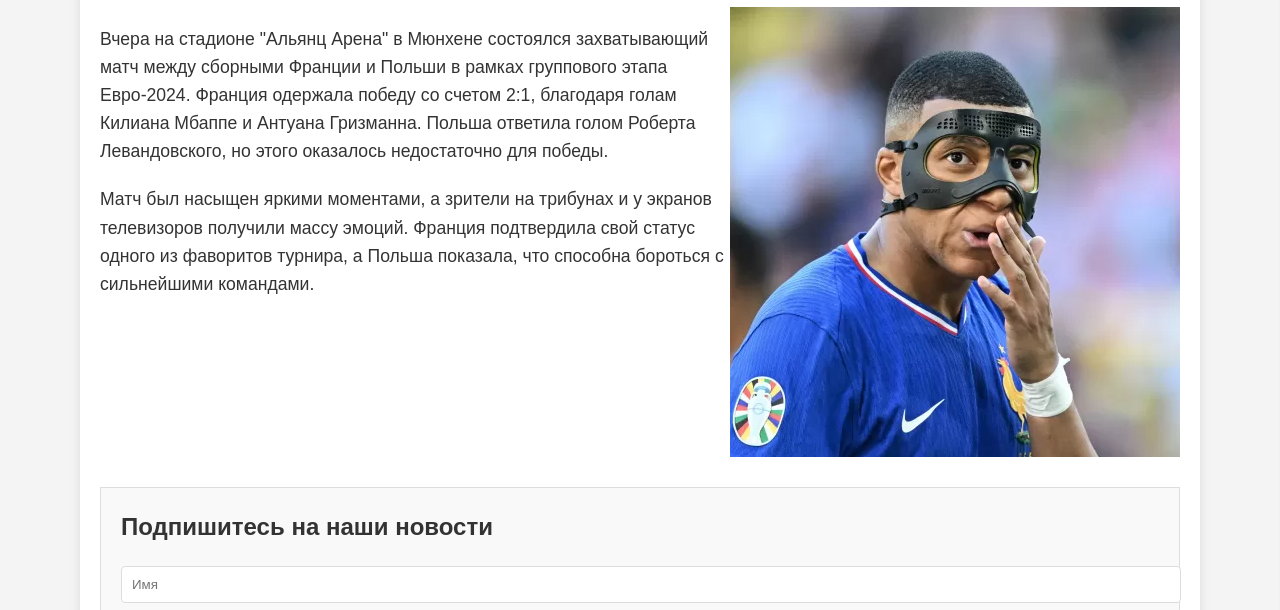
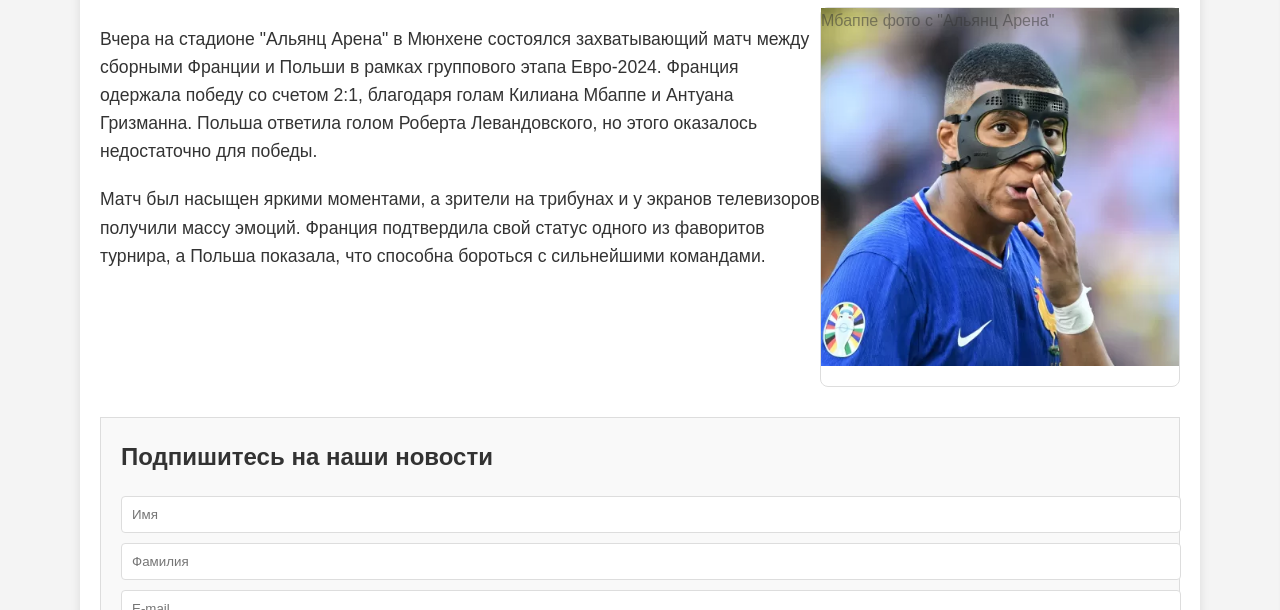
Before and after one commit to Levshin-ArtQ/news_template, a website: page index.html in a window 1280 px wide. Shown: the part 179-789 px from the top of the page. Drawn offline with Linux system fonts and the light colour scheme.

Commit message:
image update

```diff
--- a/index.html
+++ b/index.html
@@ -130,10 +130,24 @@
         box-shadow: 0 0 10px rgba(0, 0, 0, 0.1);
       }
 
-      .news-image {
+      .image-container {
+        position: relative;
+        border-radius: 8px;
+        border: 1px solid #ddd;
+        display: flex;
+      }
+
+      .image {
         width: 100%;
         height: auto;
         margin-bottom: 20px;
+      }
+
+      .image-text{
+        position: absolute;
+        display: flex;
+        opacity: 0.5;
+        bacground-color: #ccc;
       }
 
       .news-content h1 {
@@ -294,7 +308,10 @@
 
             <p id="answer"></p>
           </div>
-          <img src="./assets/mbappe.jpg" alt="Франция vs Польша" />
+          <div class="image-container">
+            <img class="image image-mbappe" src="./assets/mbappe.jpg" alt="Франция vs Польша" />
+            <div class="image-text">Мбаппе фото с "Альянц Арена"</div>
+          </div>
         </div>
       </article>
 
```
